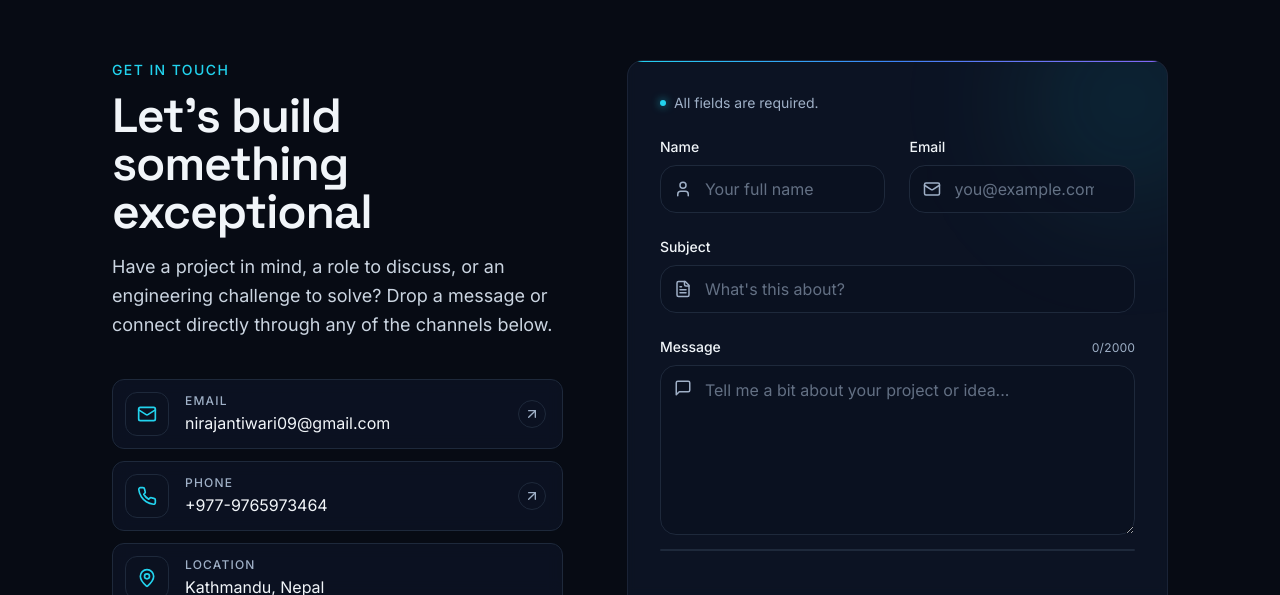
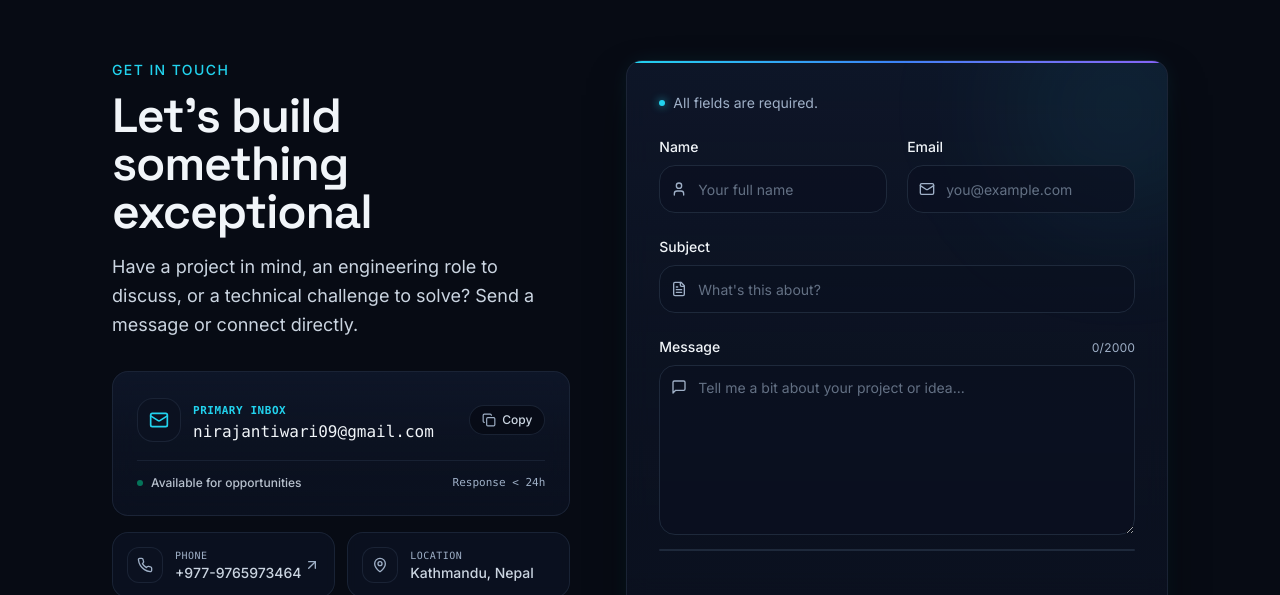
Before and after one commit to Nirajan09/portfolio, a Next.js app: page / in a window 1280 px wide. Shown: the part 7476-8071 px from the top of the page. Built offline with nearby package versions, Linux system fonts and the light colour scheme; no server answers.

Commit message:
refactor(contact): replace cluttered link stack with email hero card and compact 2x2 channel grid

```diff
--- a/components/contact/ContactForm.tsx
+++ b/components/contact/ContactForm.tsx
@@ -43,7 +43,7 @@ const emptyValues: ContactInput = {
 
 const controlClass = (invalid: boolean) =>
   cn(
-    "w-full rounded-xl border bg-background-secondary/70 text-base text-primary placeholder:text-muted/60",
+    "w-full rounded-xl border bg-background-secondary/70 text-sm sm:text-base text-primary placeholder:text-sm placeholder:text-muted/60",
     "transition-[border-color,background-color,box-shadow] duration-200 ease-standard",
     "hover:bg-background-secondary focus:bg-background-secondary focus-visible:outline-none",
     invalid
@@ -141,7 +141,7 @@ function Field({
         <Icon
           aria-hidden="true"
           className={cn(
-            "pointer-events-none absolute left-3.5 size-4.5 text-muted transition-colors duration-200",
+            "pointer-events-none absolute left-3 size-4 text-muted transition-colors duration-200",
             "group-focus-within:text-accent",
             multiline ? "top-3.5" : "top-1/2 -translate-y-1/2",
             error && "text-error group-focus-within:text-error",
@@ -155,7 +155,7 @@ function Field({
             onChange={(event) => onChange(event.target.value)}
             className={cn(
               controlClass(Boolean(error)),
-              "resize-y py-3 pl-11 pr-4",
+              "resize-y py-3 pl-9.5 pr-4",
             )}
           />
         ) : (
@@ -165,7 +165,7 @@ function Field({
             onChange={(event) => onChange(event.target.value)}
             className={cn(
               controlClass(Boolean(error)),
-              "h-12 pl-11 pr-10",
+              "h-11 sm:h-12 pl-9.5 pr-8",
             )}
           />
         )}
@@ -174,7 +174,7 @@ function Field({
           <span
             aria-hidden="true"
             className={cn(
-              "pointer-events-none absolute right-3.5 top-1/2 flex size-5 -translate-y-1/2 items-center justify-center rounded-full bg-success/15 text-success",
+              "pointer-events-none absolute right-2.5 top-1/2 flex size-4.5 -translate-y-1/2 items-center justify-center rounded-full bg-success/15 text-success",
               "transition-[opacity,scale] duration-300 ease-standard",
               valid ? "scale-100 opacity-100" : "scale-50 opacity-0",
             )}
@@ -418,7 +418,7 @@ export function ContactForm({
           All fields are required.
         </div>
 
-        <div className="grid gap-6 sm:grid-cols-2">
+        <div className="grid gap-4 sm:gap-5 sm:grid-cols-2">
           <Field
             name="name"
             label="Name"
--- a/components/sections/Contact.tsx
+++ b/components/sections/Contact.tsx
@@ -1,164 +1,219 @@
-import { LuArrowUpRight, LuMail, LuMapPin, LuPhone } from "react-icons/lu";
-import type { ReactNode } from "react";
+"use client";
+
+import { useState } from "react";
+import {
+  LuArrowUpRight,
+  LuCheck,
+  LuCopy,
+  LuMail,
+  LuMapPin,
+  LuPhone,
+} from "react-icons/lu";
 
 import { Reveal } from "@/components/animation/Reveal";
 import { ContactForm } from "@/components/contact/ContactForm";
 import { Section } from "@/components/layout/Section";
-import { Card } from "@/components/ui/Card";
 import { SectionHeading } from "@/components/ui/SectionHeading";
 import { GithubIcon, LinkedinIcon } from "@/components/ui/icons";
 import { personal } from "@/data/personal";
 
-type InfoRowProps = {
-  icon: ReactNode;
-  label: string;
-  value: string;
-  href?: string;
-  /** Reports a social_click with this network name when clicked. */
-  network?: string;
-};
+export function Contact() {
+  const [copied, setCopied] = useState(false);
+  const { github, linkedin } = personal.socials;
 
-function InfoRow({ icon, label, value, href, network }: InfoRowProps) {
-  const content = (
-    <>
-      <span className="flex size-11 shrink-0 items-center justify-center rounded-lg border border-border bg-background-secondary text-accent transition-[border-color,background-color,box-shadow,scale] duration-300 ease-standard group-hover:scale-105 group-hover:border-accent/50 group-hover:bg-accent/10 group-hover:shadow-glow">
-        {icon}
-      </span>
-
-      <span className="min-w-0 flex-1">
-        <span className="block text-xs font-medium uppercase tracking-widest text-muted">
-          {label}
-        </span>
-
-        <span className="mt-0.5 block truncate text-base text-primary transition-colors duration-200 group-hover:text-accent">
-          {value}
-        </span>
-      </span>
-
-      {href && (
-        <span
-          aria-hidden="true"
-          className="flex size-7 shrink-0 items-center justify-center rounded-full border border-border text-muted transition-[border-color,background-color,color] duration-300 ease-standard group-hover:border-accent/50 group-hover:bg-accent group-hover:text-background"
-        >
-          <LuArrowUpRight className="size-4 transition-transform duration-300 ease-standard group-hover:-translate-y-0.5 group-hover:translate-x-0.5" />
-        </span>
-      )}
-    </>
-  );
-
-  const baseClassName =
-    "group relative flex items-center gap-4 overflow-hidden rounded-lg border border-border bg-surface/60 p-3 pr-4 backdrop-blur-sm";
+  const handleCopyEmail = async () => {
+    try {
+      await navigator.clipboard.writeText(personal.email);
+      setCopied(true);
+      setTimeout(() => setCopied(false), 2000);
+    } catch {
+      setCopied(false);
+    }
+  };
 
   return (
-    <li>
-      {href ? (
-        <a
-          href={href}
-          {...(href.startsWith("http") && {
-            target: "_blank",
-            rel: "noopener noreferrer",
-          })}
-          {...(network && {
-            "data-track": "social_click",
-            "data-track-network": network,
-            "data-track-location": "contact",
-          })}
-          className={`${baseClassName} transform-gpu will-change-transform transition-[transform,translate,border-color,box-shadow] duration-300 ease-standard hover:-translate-y-0.5 hover:border-accent/40 focus-visible:-translate-y-0.5 focus-visible:border-accent/40`}
-        >
-          {/* Accent bar that grows down the left edge on hover */}
-          <span
-            aria-hidden="true"
-            className="absolute inset-y-0 left-0 w-0.5 origin-top scale-y-0 bg-linear-to-b from-accent via-blue to-violet transition-[scale] duration-500 ease-standard group-hover:scale-y-100 group-focus-visible:scale-y-100"
-          />
-          {content}
-        </a>
-      ) : (
-        <div className={baseClassName}>{content}</div>
-      )}
-    </li>
-  );
-}
+    <Section id="contact" className="relative">
+      <div className="grid gap-10 lg:grid-cols-[1.1fr_1.3fr] lg:gap-14">
+        {/* ================= Left Column: Contact Hub ================= */}
+        <div className="flex flex-col justify-between">
+          <div>
+            <Reveal>
+              <SectionHeading
+                eyebrow="Get In Touch"
+                title="Let's build something exceptional"
+                description="Have a project in mind, an engineering role to discuss, or a technical challenge to solve? Send a message or connect directly."
+              />
+            </Reveal>
 
-const stripProtocol = (url: string) => url.replace(/^https?:\/\/(www\.)?/, "");
+            {/* Primary Email Hero Card */}
+            <Reveal delay={0.1}>
+              <div className="group relative mt-8 overflow-hidden rounded-2xl border border-border/80 bg-linear-to-b from-surface/90 via-surface/60 to-background-secondary/90 p-5 sm:p-6 backdrop-blur-md transition-all duration-300 hover:border-accent/40 hover:shadow-[0_16px_40px_-15px_rgba(0,0,0,0.85),0_0_25px_-5px_rgba(34,211,238,0.18)]">
+                {/* Hairline top gradient */}
+                <span
+                  aria-hidden="true"
+                  className="absolute inset-x-0 top-0 h-0.5 origin-left scale-x-0 bg-linear-to-r from-accent via-blue to-violet transition-[scale] duration-500 ease-standard group-hover:scale-x-100"
+                />
 
-export function Contact() {
-  const { github, linkedin } = personal.socials;
+                <div className="flex flex-col sm:flex-row sm:items-center sm:justify-between gap-3.5">
+                  <div className="flex items-center gap-3 min-w-0">
+                    <div className="flex size-11 shrink-0 items-center justify-center rounded-xl border border-border/80 bg-background-secondary text-accent transition-all duration-300 group-hover:scale-105 group-hover:border-accent/40 group-hover:bg-accent/15 group-hover:shadow-[0_0_15px_-3px_rgba(34,211,238,0.3)]">
+                      <LuMail className="size-5" aria-hidden="true" />
+                    </div>
+                    <div className="min-w-0">
+                      <span className="font-mono text-[11px] font-semibold uppercase tracking-wider text-accent">
+                        Primary Inbox
+                      </span>
+                      <a
+                        href={`mailto:${personal.email}`}
+                        className="block truncate font-mono text-sm sm:text-base font-medium text-primary hover:text-accent transition-colors"
+                        title="Click to email directly"
+                      >
+                        {personal.email}
+                      </a>
+                    </div>
+                  </div>
 
-  return (
-    <Section id="contact">
-      <div className="grid gap-12 lg:grid-cols-[minmax(0,1fr)_minmax(0,1.2fr)] lg:gap-16">
-        <div>
-          <Reveal>
-            <SectionHeading
-              eyebrow="Get In Touch"
-              title="Let's build something exceptional"
-              description="Have a project in mind, a role to discuss, or an engineering challenge to solve? Drop a message or connect directly through any of the channels below."
-            />
-          </Reveal>
+                  <button
+                    type="button"
+                    onClick={handleCopyEmail}
+                    className="flex shrink-0 items-center justify-center gap-1.5 self-start sm:self-auto rounded-xl border border-border/80 bg-background/80 px-3 py-1.5 text-xs font-medium text-secondary transition-all hover:border-accent/40 hover:bg-accent/15 hover:text-accent cursor-pointer active:scale-95"
+                    aria-label="Copy email address"
+                  >
+                    {copied ? (
+                      <>
+                        <LuCheck className="size-3.5 text-emerald-400 stroke-3 animate-in zoom-in-75 duration-200" />
+                        <span className="text-emerald-400 font-semibold">Copied!</span>
+                      </>
+                    ) : (
+                      <>
+                        <LuCopy className="size-3.5 text-muted" />
+                        <span>Copy</span>
+                      </>
+                    )}
+                  </button>
+                </div>
 
-          <Reveal delay={0.1}>
-            <ul className="mt-10 space-y-3">
-              <InfoRow
-                icon={<LuMail className="size-5" aria-hidden="true" />}
-                label="Email"
-                value={personal.email}
-                href={`mailto:${personal.email}`}
-              />
+                {/* Status Bar */}
+                <div className="mt-4 flex flex-wrap items-center justify-between gap-2 border-t border-border/70 pt-3.5 text-xs text-muted">
+                  <div className="inline-flex items-center gap-2">
+                    <span className="size-1.5 rounded-full bg-emerald-400 animate-pulse" aria-hidden="true" />
+                    <span className="text-secondary/90 font-medium">Available for opportunities</span>
+                  </div>
+                  <span className="font-mono text-[11px] text-muted">Response &lt; 24h</span>
+                </div>
+              </div>
+            </Reveal>
 
-              <InfoRow
-                icon={<LuPhone className="size-5" aria-hidden="true" />}
-                label="Phone"
-                value={personal.phone}
-                href={`tel:${personal.phone.replace(/-/g, "")}`}
-              />
+            {/* Secondary Direct Channels: Balanced 2x2 Grid */}
+            <Reveal delay={0.15}>
+              <div className="mt-4 grid grid-cols-1 sm:grid-cols-2 gap-3">
+                {/* Direct Phone */}
+                <a
+                  href={`tel:${personal.phone.replace(/-/g, "")}`}
+                  className="group flex items-center justify-between rounded-xl border border-border/80 bg-surface/50 p-3.5 backdrop-blur-xs transition-all duration-200 hover:-translate-y-0.5 hover:border-accent/40 hover:bg-surface/80 hover:text-primary"
+                >
+                  <div className="flex items-center gap-3 min-w-0">
+                    <div className="flex size-9 shrink-0 items-center justify-center rounded-lg border border-border/80 bg-background-secondary text-muted transition-colors group-hover:text-accent group-hover:border-accent/40">
+                      <LuPhone className="size-4" aria-hidden="true" />
+                    </div>
+                    <div className="min-w-0">
+                      <span className="block font-mono text-[10px] uppercase tracking-wider text-muted">Phone</span>
+                      <span className="block truncate text-xs sm:text-sm font-medium text-secondary group-hover:text-primary transition-colors">
+                        {personal.phone}
+                      </span>
+                    </div>
+                  </div>
+                  <LuArrowUpRight className="size-4 text-muted shrink-0 transition-transform group-hover:-translate-y-0.5 group-hover:translate-x-0.5 group-hover:text-accent" />
+                </a>
 
-              <InfoRow
-                icon={<LuMapPin className="size-5" aria-hidden="true" />}
-                label="Location"
-                value={personal.location}
-              />
+                {/* Location */}
+                <div className="flex items-center gap-3 rounded-xl border border-border/80 bg-surface/50 p-3.5 backdrop-blur-xs">
+                  <div className="flex size-9 shrink-0 items-center justify-center rounded-lg border border-border/80 bg-background-secondary text-muted">
+                    <LuMapPin className="size-4" aria-hidden="true" />
+                  </div>
+                  <div className="min-w-0">
+                    <span className="block font-mono text-[10px] uppercase tracking-wider text-muted">Location</span>
+                    <span className="block truncate text-xs sm:text-sm font-medium text-secondary">
+                      {personal.location}
+                    </span>
+                  </div>
+                </div>
 
-              {github && (
-                <InfoRow
-                  icon={<GithubIcon className="size-5" />}
-                  label="GitHub"
-                  value={stripProtocol(github)}
-                  href={github}
-                  network="github"
-                />
-              )}
+                {/* GitHub */}
+                {github && (
+                  <a
+                    href={github}
+                    target="_blank"
+                    rel="noopener noreferrer"
+                    data-track="social_click"
+                    data-track-network="github"
+                    data-track-location="contact"
+                    className="group flex items-center justify-between rounded-xl border border-border/80 bg-surface/50 p-3.5 backdrop-blur-xs transition-all duration-200 hover:-translate-y-0.5 hover:border-white/30 hover:bg-surface/80 hover:text-primary"
+                  >
+                    <div className="flex items-center gap-3 min-w-0">
+                      <div className="flex size-9 shrink-0 items-center justify-center rounded-lg border border-border/80 bg-background-secondary text-muted transition-colors group-hover:text-primary group-hover:border-white/40">
+                        <GithubIcon className="size-4" />
+                      </div>
+                      <div className="min-w-0">
+                        <span className="block font-mono text-[10px] uppercase tracking-wider text-muted">Code</span>
+                        <span className="block truncate text-xs sm:text-sm font-medium text-secondary group-hover:text-primary transition-colors">
+                          GitHub Profile
+                        </span>
+                      </div>
+                    </div>
+                    <LuArrowUpRight className="size-4 text-muted shrink-0 transition-transform group-hover:-translate-y-0.5 group-hover:translate-x-0.5 group-hover:text-primary" />
+                  </a>
+                )}
 
-              {linkedin && (
-                <InfoRow
-                  icon={<LinkedinIcon className="size-5" />}
-                  label="LinkedIn"
-                  value={stripProtocol(linkedin)}
-                  href={linkedin}
-                  network="linkedin"
-                />
-              )}
-            </ul>
-          </Reveal>
+                {/* LinkedIn */}
+                {linkedin && (
+                  <a
+                    href={linkedin}
+                    target="_blank"
+                    rel="noopener noreferrer"
+                    data-track="social_click"
+                    data-track-network="linkedin"
+                    data-track-location="contact"
+                    className="group flex items-center justify-between rounded-xl border border-border/80 bg-surface/50 p-3.5 backdrop-blur-xs transition-all duration-200 hover:-translate-y-0.5 hover:border-blue-500/40 hover:bg-surface/80 hover:text-blue-400"
+                  >
+                    <div className="flex items-center gap-3 min-w-0">
+                      <div className="flex size-9 shrink-0 items-center justify-center rounded-lg border border-border/80 bg-background-secondary text-muted transition-colors group-hover:text-blue-400 group-hover:border-blue-500/40">
+                        <LinkedinIcon className="size-4" />
+                      </div>
+                      <div className="min-w-0">
+                        <span className="block font-mono text-[10px] uppercase tracking-wider text-muted">Network</span>
+                        <span className="block truncate text-xs sm:text-sm font-medium text-secondary group-hover:text-blue-400 transition-colors">
+                          LinkedIn Profile
+                        </span>
+                      </div>
+                    </div>
+                    <LuArrowUpRight className="size-4 text-muted shrink-0 transition-transform group-hover:-translate-y-0.5 group-hover:translate-x-0.5 group-hover:text-blue-400" />
+                  </a>
+                )}
+              </div>
+            </Reveal>
+          </div>
         </div>
 
-        <Reveal delay={0.15}>
-          <Card className="relative overflow-hidden sm:p-8">
-            {/* Gradient hairline across the top of the form card */}
+        {/* ================= Right Column: Elevated Contact Form Card ================= */}
+        <Reveal delay={0.2}>
+          <div className="relative overflow-hidden rounded-2xl border border-border/80 bg-linear-to-b from-surface/90 via-surface/60 to-background-secondary/90 p-6 sm:p-8 backdrop-blur-md shadow-[0_20px_50px_-15px_rgba(0,0,0,0.85),0_0_25px_-5px_rgba(34,211,238,0.12)]">
+            {/* Top hairline gradient */}
             <span
               aria-hidden="true"
-              className="absolute inset-x-0 top-0 h-px bg-linear-to-r from-accent via-blue to-violet"
+              className="absolute inset-x-0 top-0 h-0.5 bg-linear-to-r from-accent via-blue to-violet"
             />
 
-            {/* Soft corner glow */}
+            {/* Soft ambient corner glow */}
             <span
               aria-hidden="true"
-              className="pointer-events-none absolute -right-16 -top-16 size-52 rounded-full bg-accent/10 blur-3xl"
+              className="pointer-events-none absolute -right-16 -top-16 size-56 rounded-full bg-accent/8 blur-3xl"
             />
 
             <div className="relative">
               <ContactForm fallbackEmail={personal.email} />
             </div>
-          </Card>
+          </div>
         </Reveal>
       </div>
     </Section>
```
